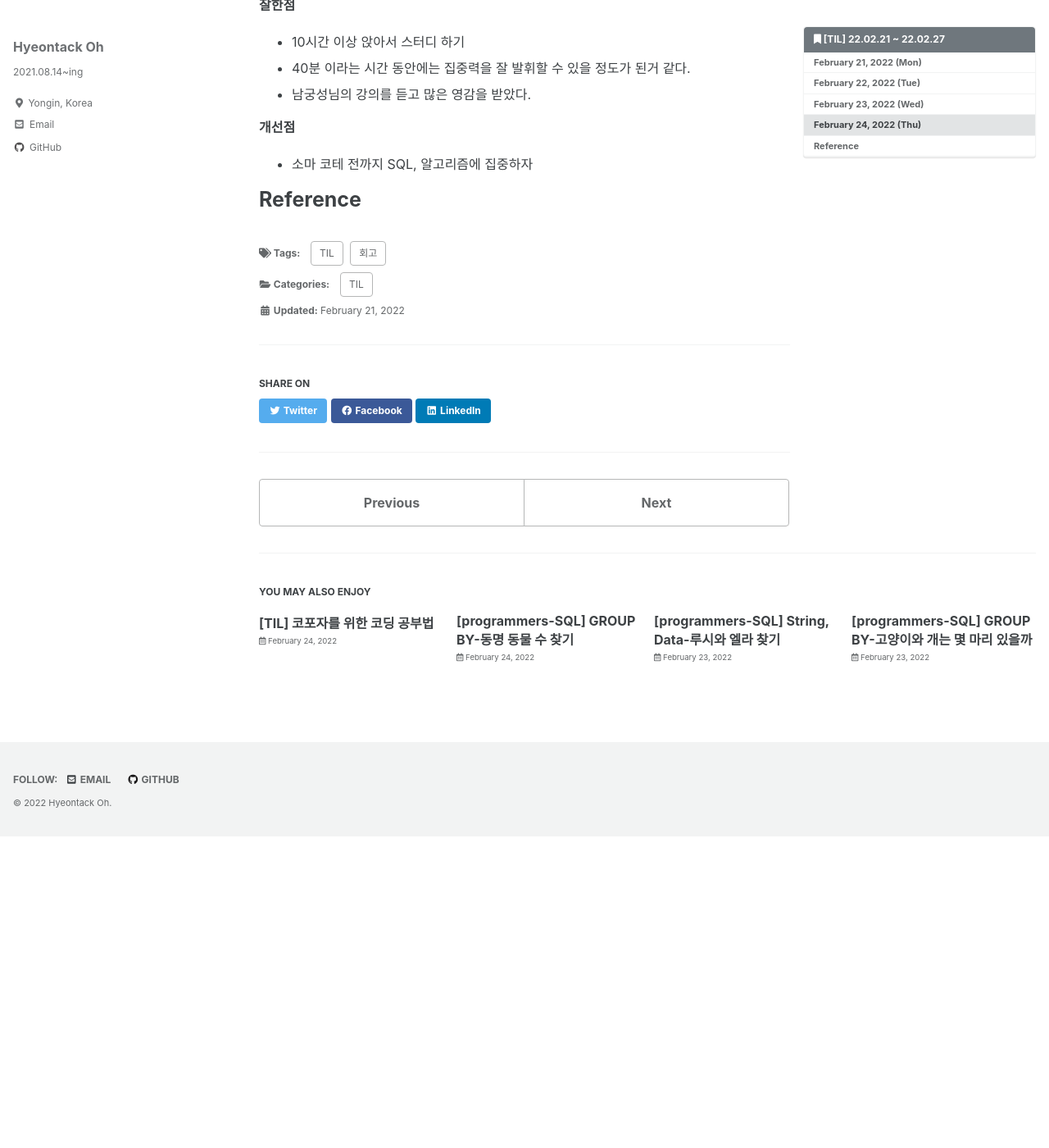
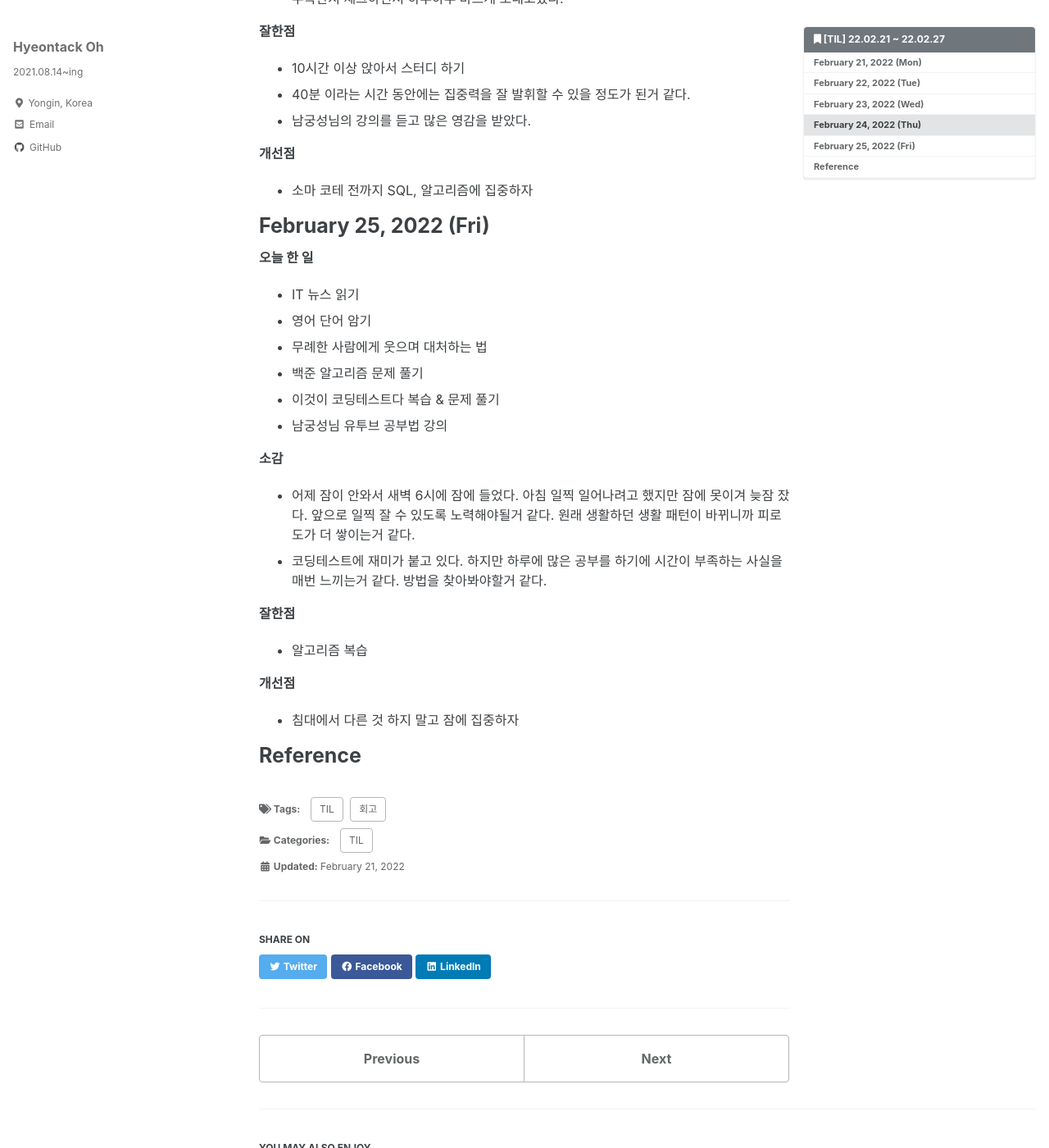
Before and after one commit to hyeontack5/hyeontack5.github.io, a Jekyll site: the page built from _posts/TIL/2022-02-21-[TIL] 22.02.21 ~ 22.02.27.md, in a window 1280 px wide and 1400 px high, scrolled down 2645 px. Shown: the whole window at 82% size. Built offline with Jekyll 4.4.1, drawn with Linux system fonts in a browser that asks for light colours; cached includes are drawn as plain includes; before the commit the page ends 3665 px from its top, so only the background shows below that.

Commit message:
Docs: 22.02.25 회고

```diff
--- a/_posts/TIL/2022-02-21-[TIL] 22.02.21 ~ 22.02.27.md
+++ b/_posts/TIL/2022-02-21-[TIL] 22.02.21 ~ 22.02.27.md
@@ -77,6 +77,7 @@ toc_icon: "bookmark"
 **오늘 한 일**
 - IT 뉴스 읽기
 - 영어 단어 암기
+- 무례한 사람에게 웃으며 대처하는 법
 - 백준 알고리즘 문제 풀기
   - 구현, 스택
 - SQL 첫걸음 복습
@@ -96,4 +97,26 @@ toc_icon: "bookmark"
 **개선점**
 - 소마 코테 전까지 SQL, 알고리즘에 집중하자
 
+# February 25, 2022 (Fri)
+
+**오늘 한 일**
+- IT 뉴스 읽기
+- 영어 단어 암기
+- 무례한 사람에게 웃으며 대처하는 법
+- 백준 알고리즘 문제 풀기
+- 이것이 코딩테스트다 복습 & 문제 풀기
+- 남궁성님 유투브 공부법 강의
+
+**소감**
+- 어제 잠이 안와서 새벽 6시에 잠에 들었다. 아침 일찍 일어나려고 했지만 잠에 못이겨 늦잠 잤다.
+앞으로 일찍 잘 수 있도록 노력해야될거 같다. 원래 생활하던 생활 패턴이 바뀌니까 피로도가 더 쌓이는거 같다.
+- 코딩테스트에 재미가 붙고 있다. 하지만 하루에 많은 공부를 하기에 시간이 부족하는 사실을 매번 느끼는거 같다.
+방법을 찾아봐야할거 같다.
+
+**잘한점**
+- 알고리즘 복습
+
+**개선점**
+- 침대에서 다른 것 하지 말고 잠에 집중하자
+
 # Reference
```
